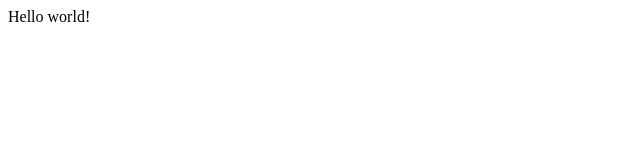
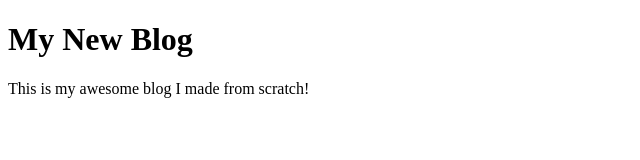
Before and after one commit to vikmn/vikmn.github.io, a Gatsby site: page / in a window 1280 px wide. Shown: the whole page, without its empty margins (0-640 px from the left). Built offline with nearby package versions, Linux system fonts and the light colour scheme; Gatsby itself is replaced by a stand-in of ours.

Commit message:
adding the initial page with some query metadata

```diff
--- a/gatsby-config.js
+++ b/gatsby-config.js
@@ -3,8 +3,11 @@
  *
  * See: https://www.gatsbyjs.com/docs/gatsby-config/
  */
-
 module.exports = {
   /* Your site config here */
+  siteMetadata: {
+    title: 'My New Blog',
+    description: 'This is my awesome blog I made from scratch!'
+  },
   plugins: [],
 }
--- a/src/pages/index.js
+++ b/src/pages/index.js
@@ -1,5 +1,24 @@
 import React from "react"
+import { graphql } from "gatsby"
 
-export default function Home() {
-  return <div>Hello world!</div>
+export default function Home({ data }) {
+  const { title, description } = data.site.siteMetadata
+
+  return (
+    <div>
+      <h1>{title}</h1>
+      <p>{description}</p>
+    </div>
+  )
 }
+
+export const pageQuery = graphql`
+  query MetadataQuery {
+    site {
+      siteMetadata {
+        title
+        description
+      }
+    }
+  }
+`
```
